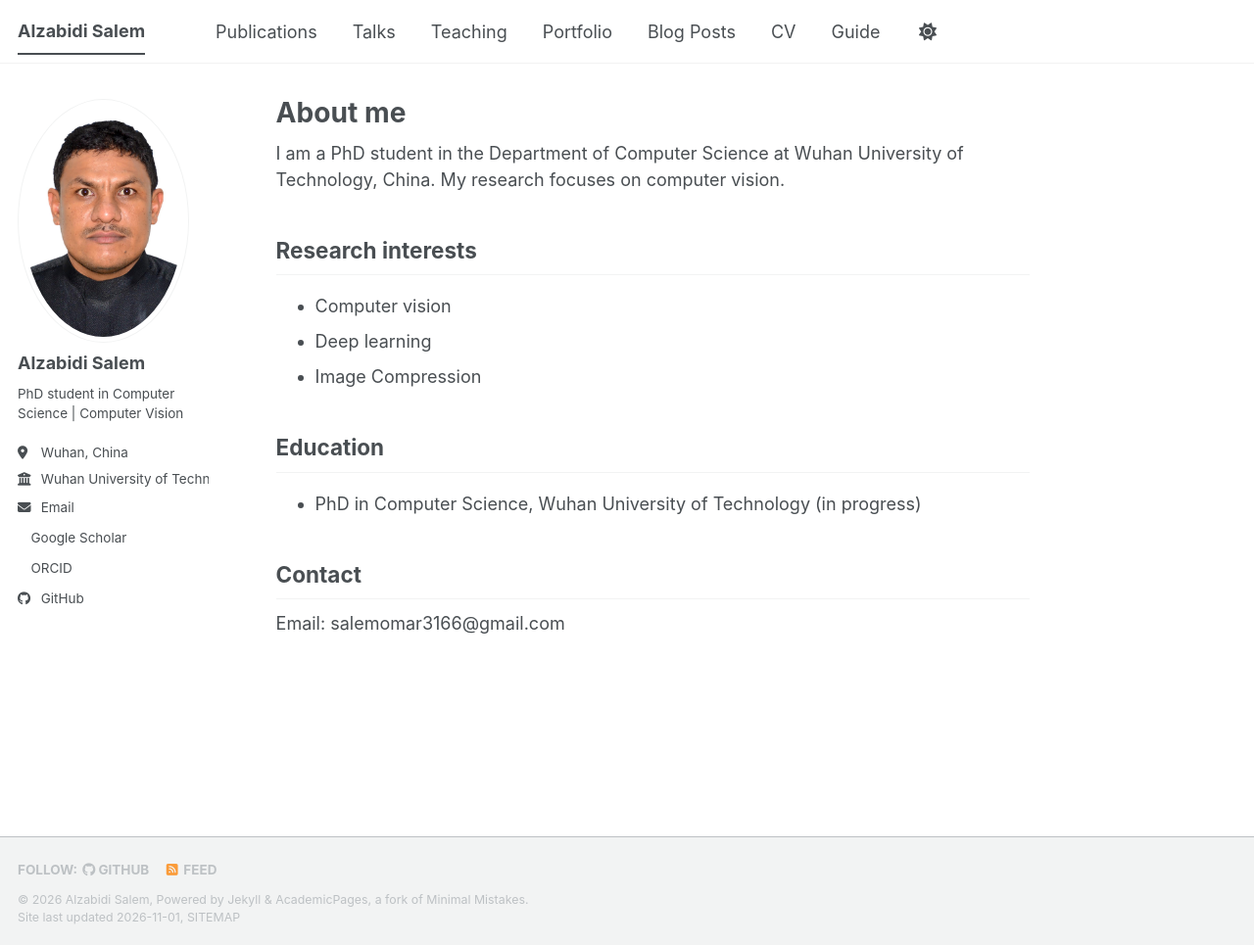
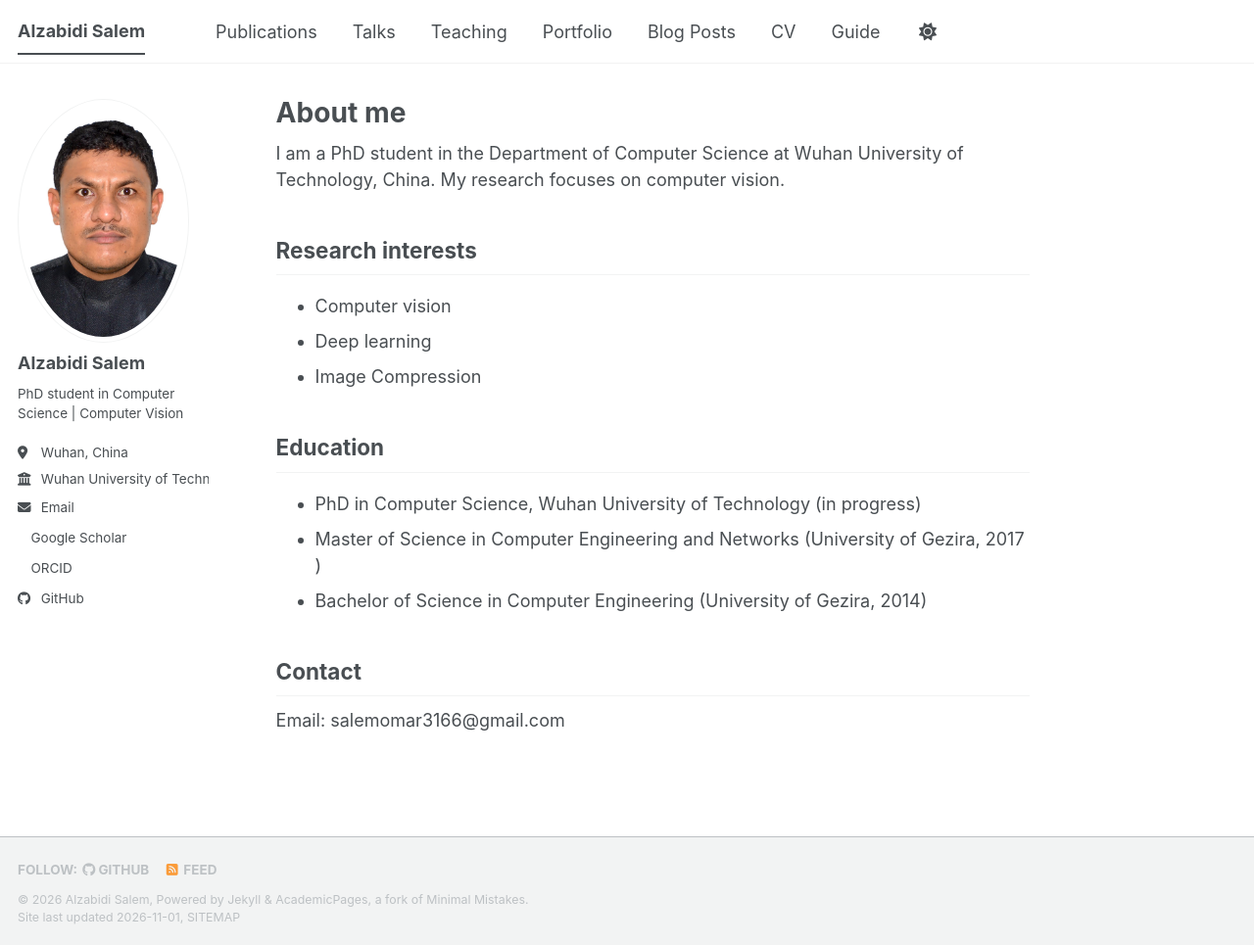
Before and after one commit to Alzabidi-Salem/Alzabidi-Salem.github.io, a Jekyll site: the page built from _pages/about.md, in a window 1280 px wide and 965 px high. Shown: the whole window at 98% size. Built offline with Jekyll 4.4.1, drawn with Linux system fonts in a browser that asks for light colours; a script bundle is joined from its source files by our own code; a style sheet for code colours, icons or effects is not loaded.

Commit message:
Update about.md

```diff
--- a/_pages/about.md
+++ b/_pages/about.md
@@ -18,6 +18,8 @@ I am a PhD student in the Department of Computer Science at Wuhan University of
 ## Education
 
 - PhD in Computer Science, Wuhan University of Technology (in progress)
+- Master of Science in Computer Engineering and Networks (University of Gezira, 2017 )
+- Bachelor of Science in Computer Engineering (University of Gezira, 2014)
 
 ## Contact
 
```
